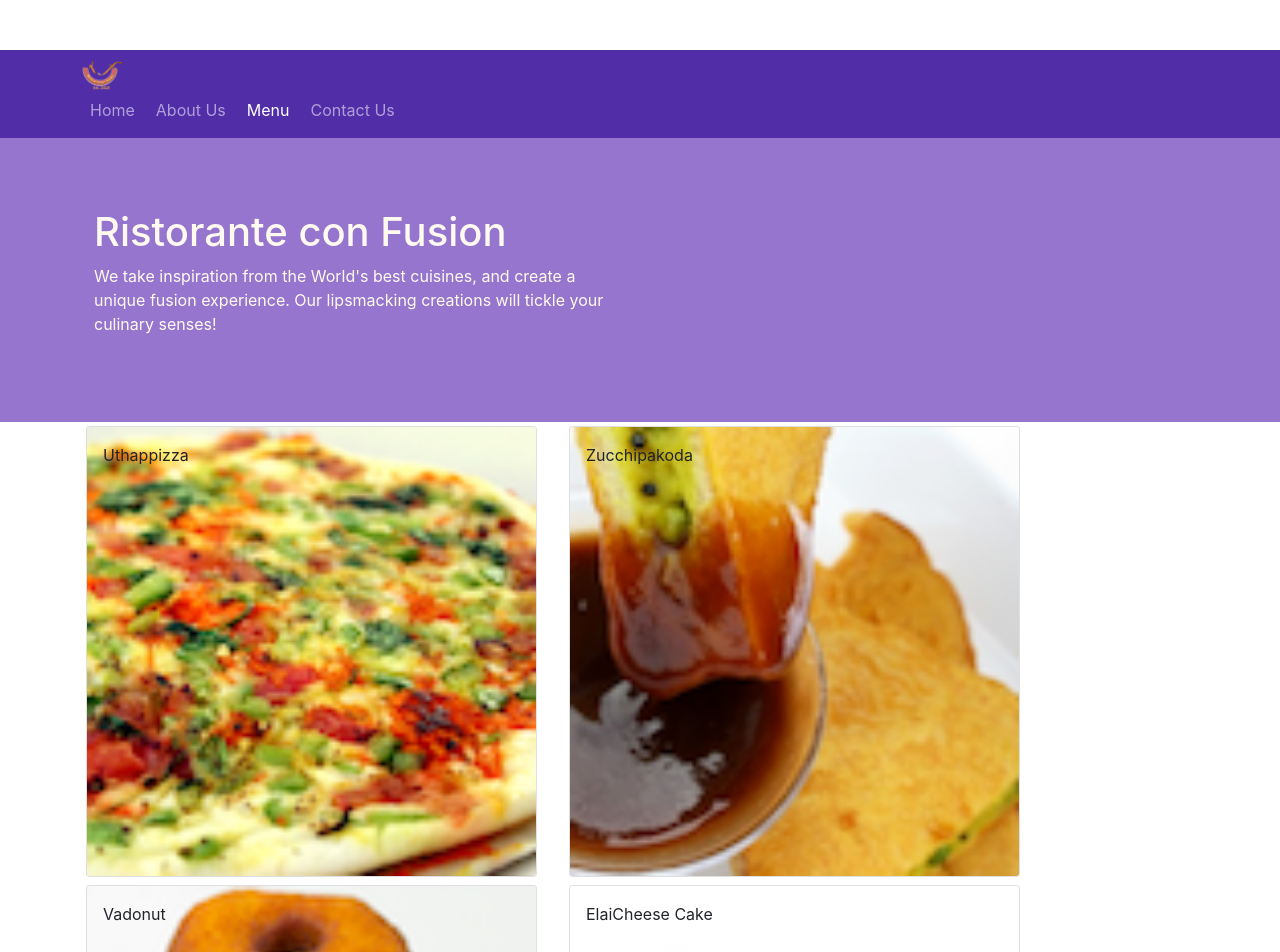
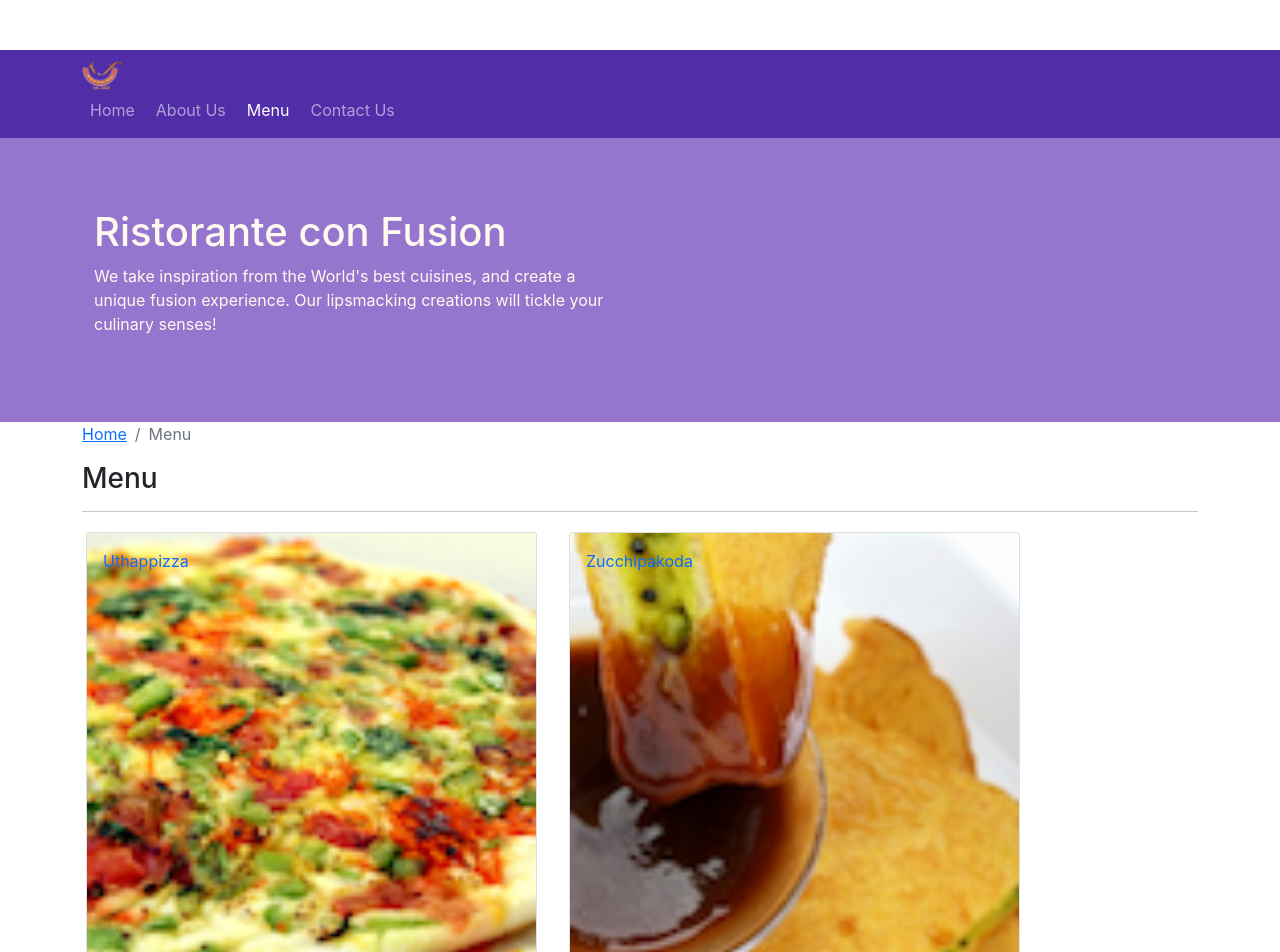
Before and after one commit to thankGodItsWednesday/psychic-invention, a React (Create React App) app: page /menu in a window 1280 px wide. Shown: the top 952 px of the page. Built offline with nearby package versions, Linux system fonts and the light colour scheme; the HTML template or start-up script is replaced by a standard one.

Commit message:
Problems with useParams and React Router

```diff
--- a/src/components/ContactComponent.js
+++ b/src/components/ContactComponent.js
@@ -1,8 +1,20 @@
 import React from 'react';
+import { Breadcrumb, BreadcrumbItem } from 'reactstrap';
+import { Link } from 'react-router-dom';
 
 function Contact(props) {
     return(
         <div className="container">
+             <div className='row'>
+                    <Breadcrumb>
+                        <BreadcrumbItem><Link to='/home'>Home</Link></BreadcrumbItem>
+                        <BreadcrumbItem active>Contact Us</BreadcrumbItem>
+                    </Breadcrumb>
+                    <div className='col-12'>
+                        <h3>Contact Us</h3>
+                        <hr />
+                    </div>
+                </div>
             <div className="row row-content">
                 <div className="col-12">
                 <h3>Location Information</h3>
--- a/src/components/DishdetailComponent.js
+++ b/src/components/DishdetailComponent.js
@@ -1,7 +1,8 @@
 import React from 'react';
 import { Card, CardImg, CardText, CardBody,
-    CardTitle } from 'reactstrap';
+    CardTitle, Breadcrumb, BreadcrumbItem } from 'reactstrap';
 import Moment from 'moment';
+import { Link } from 'react-router-dom';
 
 function RenderDish({dish}) {
         if (dish != null)
@@ -19,6 +20,8 @@ function RenderDish({dish}) {
                 <div></div>
             );
     };
+
+
 
 function RenderComments({comments}){
         if (comments != null) {
@@ -45,18 +48,28 @@ function RenderComments({comments}){
         );
     };
 
-    const DishDetail = (props) => {
+const DishDetail = (props) => {
 
     const dish = props.dish;
         if (dish != null)
             return(
                 <div className='container'>
+                     <div className='row'>
+                    <Breadcrumb>
+                        <BreadcrumbItem><Link to='/menu'>Menu</Link></BreadcrumbItem>
+                        <BreadcrumbItem active>{props.dish.name}</BreadcrumbItem>
+                    </Breadcrumb>
+                    <div className='col-12'>
+                        <h3>{props.dish.name}</h3>
+                        <hr />
+                    </div>
+                </div>
                     <div className='row'>
                         <div className='col-12 col-md-5 m-1'>
                             <RenderDish dish={props.dish} />
                         </div>
                         <div className='col-12 col-md-5 m-1'>
-                            <RenderComments comments={props.dish.comments} />
+                            <RenderComments comments={props.comments} />
                         </div>
                     </div>
                 </div>
--- a/src/components/MainComponent.js
+++ b/src/components/MainComponent.js
@@ -1,4 +1,5 @@
-import React, { Component } from 'react';
+//import React, { Component } from 'react';
+import React, {useState, useEffect} from 'react';
 import Home from './HomeComponent';
 import Header from './HeaderComponent';
 import Footer from './FooterComponent';
@@ -8,34 +9,59 @@ import { DISHES } from '../shared/dishes';
 import { COMMENTS } from '../shared/comments';
 import { LEADERS } from '../shared/leaders';
 import { PROMOTIONS } from '../shared/promotions';
-import { Routes, Route, Navigate } from 'react-router-dom';
+import { Routes, Route, Navigate, useParams, useMatch } from 'react-router-dom';
+import DishDetail from './DishdetailComponent';
+
+/* require('react-dom');
+window.React2 = require('react');
+console.log(window.React1 === window) */
 
 
-class Main extends Component {
-  constructor(props) {
-    super(props);
-    this.state = {
+
+//class Main extends Component {
+const Main = () => {
+//constructor(props) {
+//    super(props);
+    /* this.state = {
       dishes: DISHES,
       comments: COMMENTS,
       leaders: LEADERS,
       promotions: PROMOTIONS
-    };
-  }
+    }; */
+    let [dishes, setDishes] = useState(DISHES)
+    let [comments, setComments] = useState(COMMENTS)
+    let [leaders, setLeaders] = useState(LEADERS)
+    let [promotions, setPromotions] = useState(PROMOTIONS)
 
-  render() {
+
+  //render() {
+
     const HomePage = () => {
       return(
-        <Home dish={this.state.dishes.filter((dish) => dish.featured)[0]}
-         promotion={this.state.promotions.filter((promo) => promo.featured)[0]}
-         leader={this.state.leaders.filter((lead) => lead.featured)[0]}/>
+        <Home dish={dishes.filter((dish) => dish.featured)[0]}
+         promotion={promotions.filter((promo) => promo.featured)[0]}
+         leader={leaders.filter((lead) => lead.featured)[0]}/>
       );
     }
+
+    const DishWithId = () => {
+      //const { dishId } = useMatch();
+      //console.log( "dishId: ", dishId);
+      return(
+          <DishDetail dish={dishes.filter((dish) => dish.id === 0)[0]}
+            comments={comments.filter((comment) => comment.dishId === 0)} />
+      );
+
+    }
+
+
         return (
             <div>
               <Header />
               <Routes>
                  <Route path="/home" element={ (HomePage)() } />
-                 <Route path="/menu" element={ (() => <Menu dishes={this.state.dishes}/>)() } />
+                 <Route exact path="/menu" element={ (() => <Menu dishes={dishes}/>)() } />
+                 <Route path="/menu/:dishId" element={(DishWithId)()} />
                  <Route path="/contactus" element={ (Contact)() } />
                  <Route path="*" element={<Navigate replace to="/home" />} />
               </Routes>
@@ -43,5 +69,5 @@ class Main extends Component {
                </div>
     );
   }
-}
+
 export default Main;
--- a/src/components/MenuComponent.js
+++ b/src/components/MenuComponent.js
@@ -1,17 +1,19 @@
 import React from 'react';
 import { Card, CardImg, CardImgOverlay,
-    CardTitle } from 'reactstrap';
+    CardTitle, Breadcrumb, BreadcrumbItem } from 'reactstrap';
+import { Link } from 'react-router-dom';
 
-    function RenderMenuItem(dish){
+    function RenderMenuItem({dish}){
         return (
-            <div>
-            <Card key={dish.id}>
-            <CardImg width="100%" src={dish.image} alt={dish.name} />
-            <CardImgOverlay>
-                <CardTitle>{dish.name}</CardTitle>
-            </CardImgOverlay>
+           <Card /*key={dish.id}*/>
+                <Link to={`/menu/${dish.id}`} >
+                    <CardImg width="100%" src={dish.image} alt={dish.name} />
+                    <CardImgOverlay>
+                        <CardTitle>{dish.name}</CardTitle>
+                    </CardImgOverlay>
+                </Link>
           </Card>
-          </div>
+
         );
     }
 
@@ -21,13 +23,23 @@ import { Card, CardImg, CardImgOverlay,
         const menu = dishArray.map((dish) => {
             return (
               <div key= {dish.id} className="col-12 col-md-5 m-1">
-                  {RenderMenuItem(dish)}
+                  <RenderMenuItem dish={dish} />
               </div>
             );
         });
 
         return (
             <div className="container">
+                <div className='row'>
+                    <Breadcrumb>
+                        <BreadcrumbItem><Link to='/home'>Home</Link></BreadcrumbItem>
+                        <BreadcrumbItem active>Menu</BreadcrumbItem>
+                    </Breadcrumb>
+                    <div className='col-12'>
+                        <h3>Menu</h3>
+                        <hr />
+                    </div>
+                </div>
                 <div className="row">
                     {menu}
                 </div>
```
Also changed, not shown: 1 other file (tests, documents, lock files or other folders).
